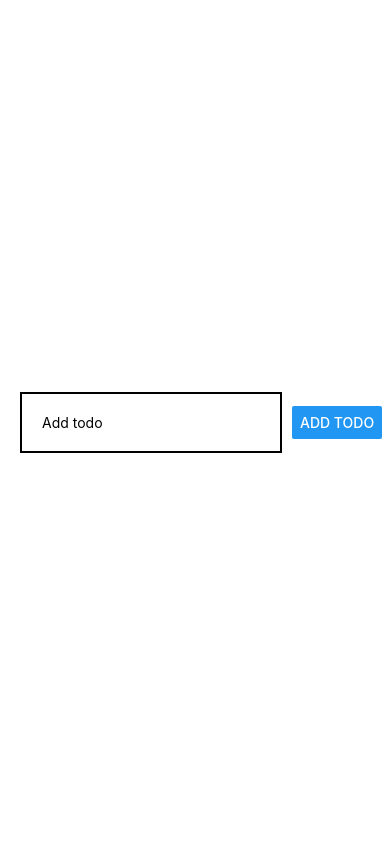
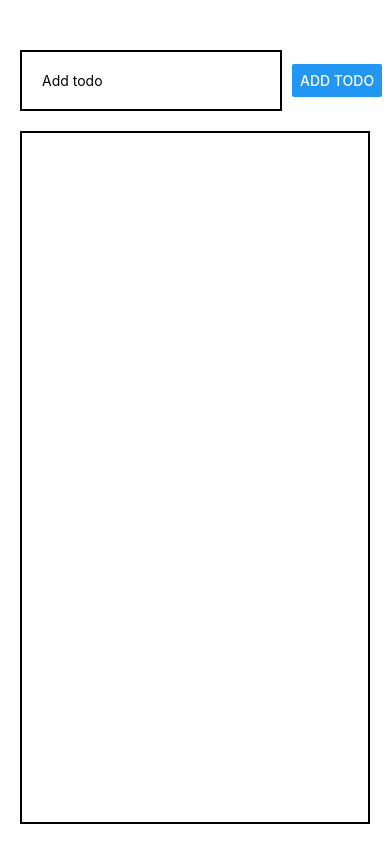
Before and after one commit to Culmid/react-native-todos, a React Native app: screen / in a window 390 px wide. Built offline with nearby package versions, Linux system fonts and the light colour scheme.

Commit message:
Create the Todos Component

```diff
--- a/App.js
+++ b/App.js
@@ -1,10 +1,12 @@
 import { StyleSheet, Text, View } from "react-native";
-import Header from "./components/header";
+import Header from "./components/Header";
+import Todos from "./components/Todos";
 
 export default function App() {
   return (
     <View style={styles.appContainer}>
       <Header />
+      <Todos />
     </View>
   );
 }
--- /dev/null
+++ b/components/Todos/index.js
@@ -0,0 +1,6 @@
+import { View } from "react-native";
+import styles from "./style";
+
+export default function Todos() {
+  return <View style={styles.todosContainer}></View>;
+}
--- /dev/null
+++ b/components/Todos/style.js
@@ -0,0 +1,10 @@
+import { StyleSheet } from "react-native";
+
+export default StyleSheet.create({
+  todosContainer: {
+    flex: 1,
+    width: "100%",
+    borderColor: "#000",
+    borderWidth: 2,
+  },
+});
--- a/components/header/style.js
+++ b/components/header/style.js
@@ -4,6 +4,8 @@ export default StyleSheet.create({
   headerContainer: {
     flexDirection: "row",
     alignItems: "center",
+    marginTop: 30,
+    marginBottom: 20,
   },
   todoInput: {
     flex: 1,
```
